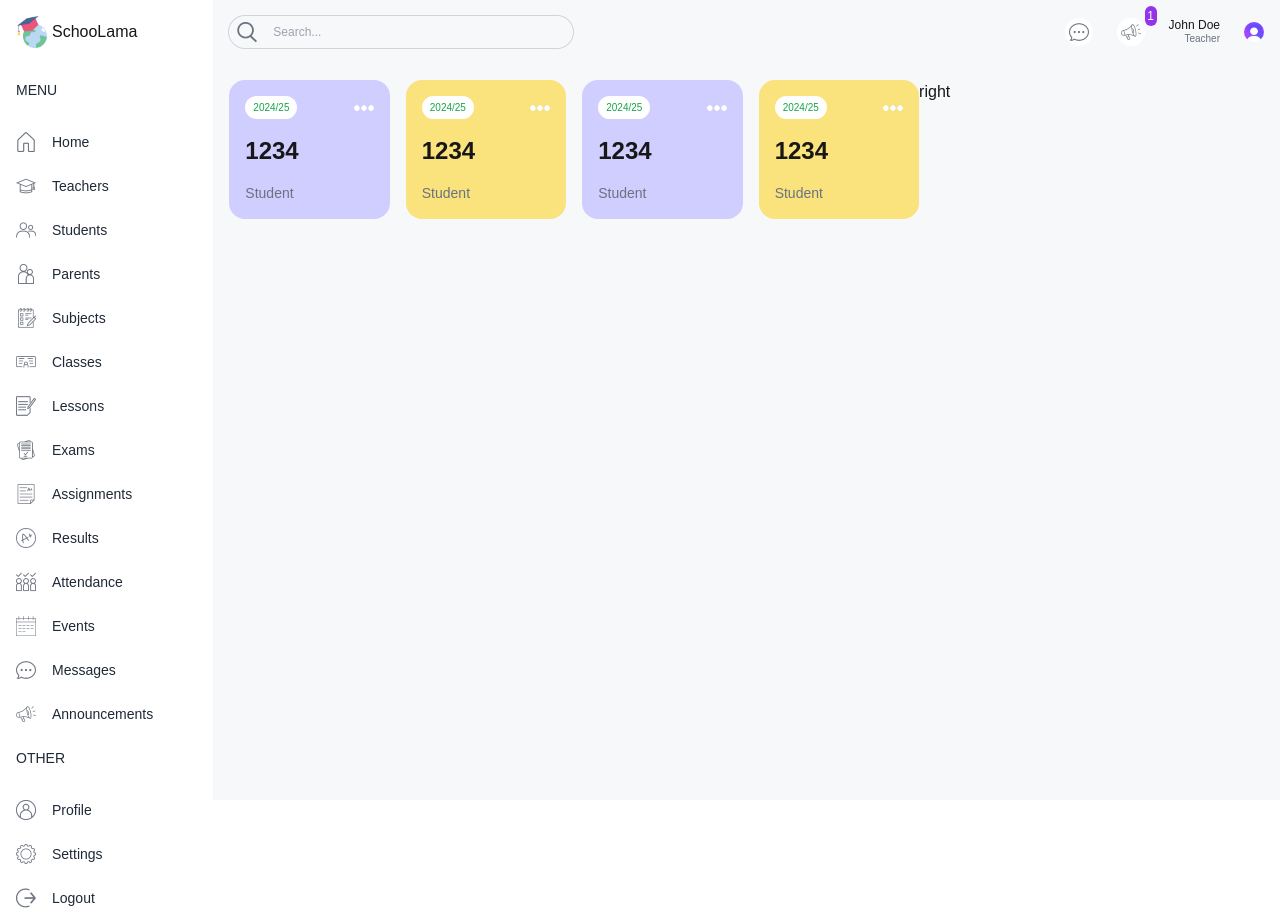
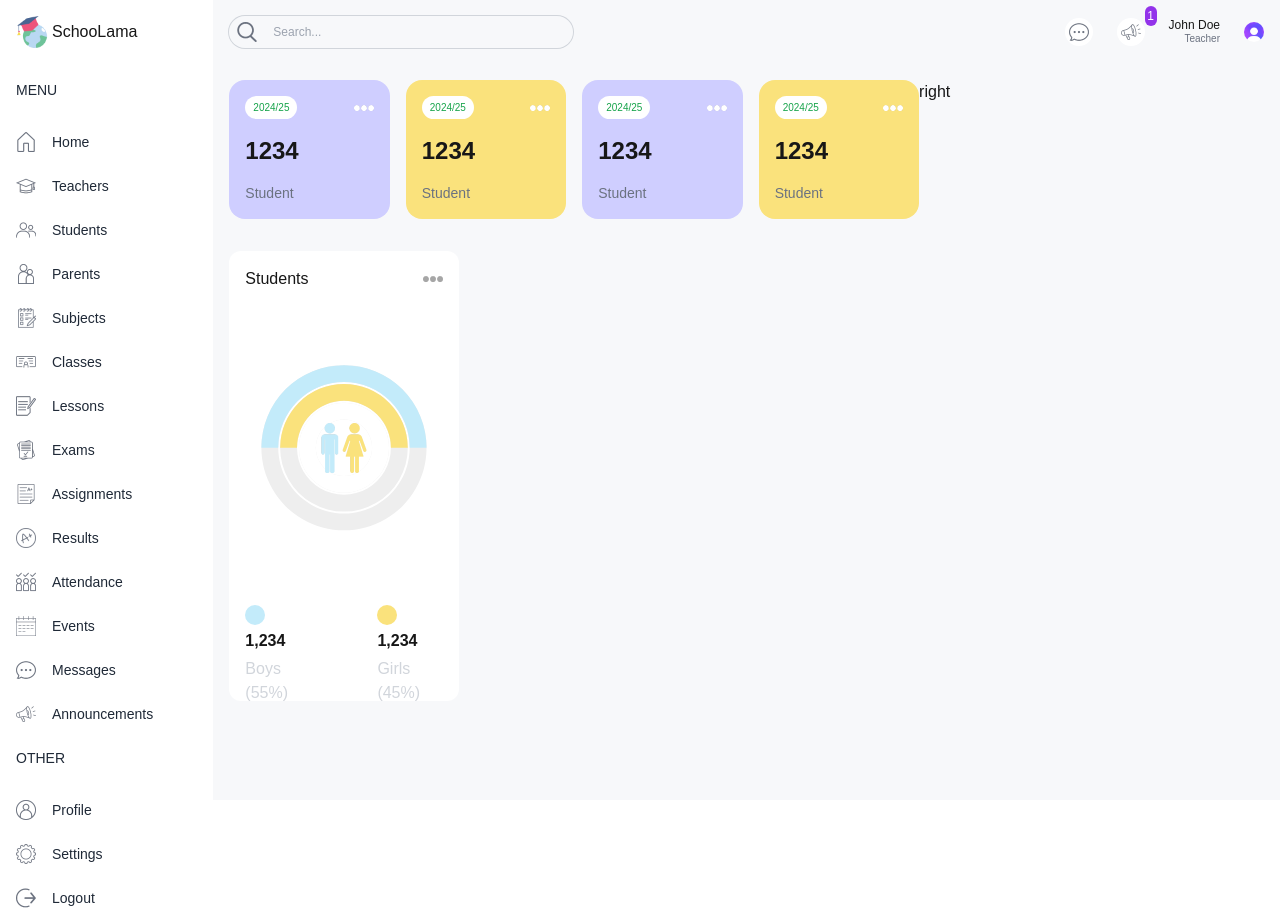
Before and after one commit to MilkiyasGebru/Next-UI-Components, a Next.js app: page /admin in a window 1280 px wide. Built offline with nearby package versions, Linux system fonts and the light colour scheme.

Commit message:
Added a Count Chart

```diff
--- a/app/(dashboard)/admin/page.jsx
+++ b/app/(dashboard)/admin/page.jsx
@@ -1,4 +1,5 @@
 import UserCard from "@/components/UserCard";
+import CountChart from "@/components/CountChart";
 
 export default function AdminPage(){
 
@@ -8,12 +9,26 @@
 
 
             {/*    Left*/}
-            <div className="w-full lg:w-2/3">
+            <div className="w-full lg:w-2/3 flex flex-col gap-8">
+                {/*User Cards*/}
                 <div className="flex gap-4 justify-between flex-wrap">
                     <UserCard/>
                     <UserCard/>
                     <UserCard/>
                     <UserCard/>
+                </div>
+                {/*Middle Charts*/}
+                <div className=" flex flex-col gap-4 lg:flex-row">
+                    {/*Count Chart*/}
+                    <div className="w-full h-[450px] lg:w-1/3">
+                        <CountChart />
+                    </div>
+
+                {/*    Attendance Chart*/}
+                    <div>
+
+                    </div>
+
                 </div>
 
             </div>
--- /dev/null
+++ b/components/CountChart.jsx
@@ -0,0 +1,83 @@
+"use client"
+
+import { RadialBarChart, RadialBar, Legend, ResponsiveContainer } from 'recharts';
+import Image from "next/image";
+
+const data = [
+
+
+    {
+        name: 'Total',
+        count: 106,
+        pv: 2400,
+        fill: 'white',
+    },
+
+    {
+        name: 'Girls',
+        count: 53,
+        pv: 2400,
+        fill: '#FAE27C',
+    },
+    {
+        name: 'Boys',
+        count: 53,
+        pv: 4567,
+        fill: '#C3EBFA  ',
+    }
+];
+
+const style = {
+    top: '50%',
+    right: 0,
+    transform: 'translate(0, -50%)',
+    lineHeight: '24px',
+};
+
+export default function CountChart() {
+    const demoUrl = 'https://codesandbox.io/p/sandbox/simple-radial-bar-chart-gnwjjg';
+
+        return (
+            <div className="bg-white  w-full h-full p-4 rounded-xl">
+                {/*  Title  */}
+                <div className="flex justify-between items-center">
+                    <h1>Students</h1>
+                    <Image src="/moreDark.png" alt="" width={20} height={20}/>
+                </div>
+
+                {/*    Chart*/}
+                <div className="w-full h-[75%] relative">
+                    <ResponsiveContainer >
+                        <RadialBarChart cx="50%" cy="50%" innerRadius="40%" outerRadius="100%" barSize={32} data={data}>
+                            <RadialBar
+                                minAngle={15}
+                                // label={{ position: 'insideStart', fill: '#fff' }}
+                                background
+                                clockWise
+                                dataKey="count"
+                            />
+                            {/*<Legend iconSize={10} layout="vertical" verticalAlign="middle" wrapperStyle={style} />*/}
+                        </RadialBarChart>
+                    </ResponsiveContainer>
+                    <Image src="/maleFemale.png" alt="" width={50} height={50} className="absolute top-1/2 left-1/2 -translate-x-1/2 -translate-y-1/2"/>
+                </div>
+
+            {/*    Bottom*/}
+                <div className="flex justify-center gap-16">
+                    <div className="flex flex-col gap-1 items-start">
+                        <div className="w-5 h-5 bg-lamaSky rounded-full"></div>
+                        <h1 className="font-bold">1,234</h1>
+                        <h2 className="font-xs text-gray-300">Boys (55%)</h2>
+                    </div>
+                    <div className="flex flex-col gap-1 items-start">
+                        <div className="w-5 h-5 bg-lamaYellow rounded-full"></div>
+                        <h1 className="font-bold">1,234</h1>
+                        <h2 className="font-xs text-gray-300">Girls (45%)</h2>
+                    </div>
+                </div>
+
+
+            </div>
+        );
+
+}
```
Also changed, not shown: package.json (+5 -4 lines), 1 other file (tests, documents, lock files or other folders).
